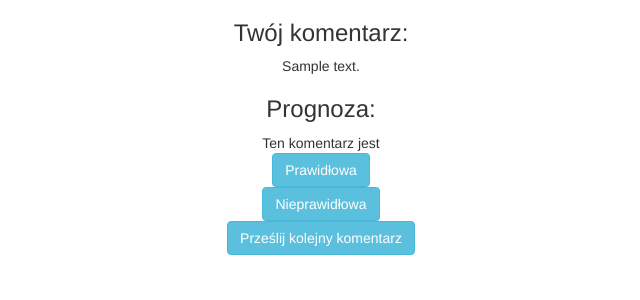
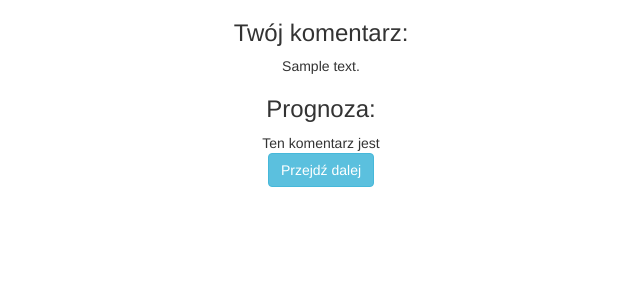
Before and after one commit to alexandergawlik/flask, a Flask app: template templates/results.html in a window 1280 px wide. Shown: the top 300 px of the page, without its empty margins (319-959 px from the left). Run offline with Flask 2, Linux system fonts and the light colour scheme; the template is opened without the code that fills it: most values are stand-ins (such as "Sample title", 1, 10 or a date in 2020); some libraries are stand-ins or nearby versions.

Commit message:
Update results.html

```diff
--- a/templates/results.html
+++ b/templates/results.html
@@ -15,18 +15,18 @@ System klasyfikacji komentarzy
 <div class="text-center">Ten komentarz jest <!--<strong>{{ prediction }}</strong>
 	 (prawdopodobieństwo: {{ probability }}%).--></div>
 
-<div  id='button'>
+<!--<div  id='button'>
 	  <form action="/thanks.html" method="post">
 	    <input class ="btn btn-info center-block" type=submit value='Prawidłowa' name='feedback_button'>
 		<input class ="btn btn-info center-block" type=submit value='Nieprawidłowa' name='feedback_button'>
-		<input class ="btn btn-info center-block" type=hidden  name='prediction'> <!-- value='{{ prediction }}' -->
-		<input class ="btn btn-info center-block" type=hidden  name='review'> <!-- value='{{ content }}' -->
+		<input class ="btn btn-info center-block" type=hidden  name='prediction'> value='{{ prediction }}'
+		<input class ="btn btn-info center-block" type=hidden  name='review'> value='{{ content }}'
 	  </form>
 </div>
-
+-->
 <div id='button'>
-	  <form action="/">
-	    <input class ="btn btn-info center-block"type=submit value='Prześlij kolejny komentarz'>
+	  <form action="/thanks.html">
+	    <input class ="btn btn-info center-block"type=submit value='Przejdź dalej'>
 	  </form>
 </div>
 
```
